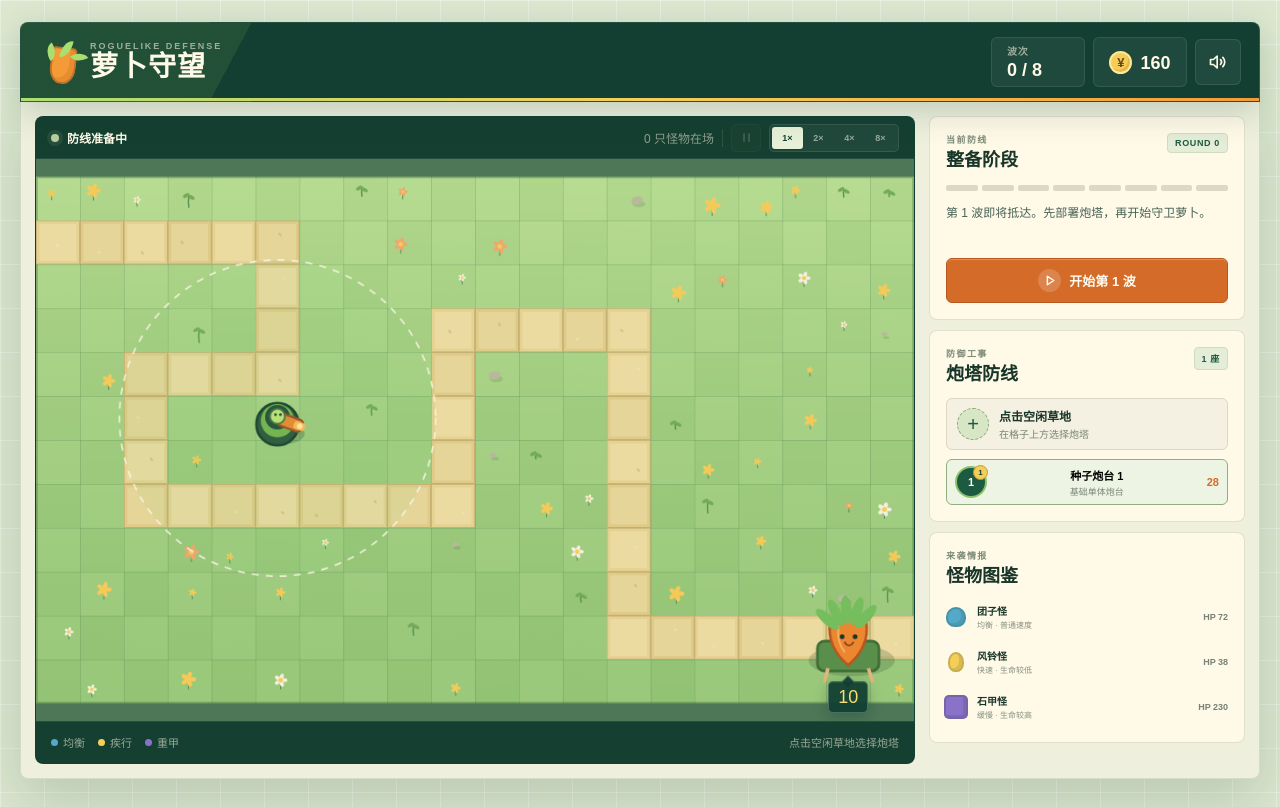
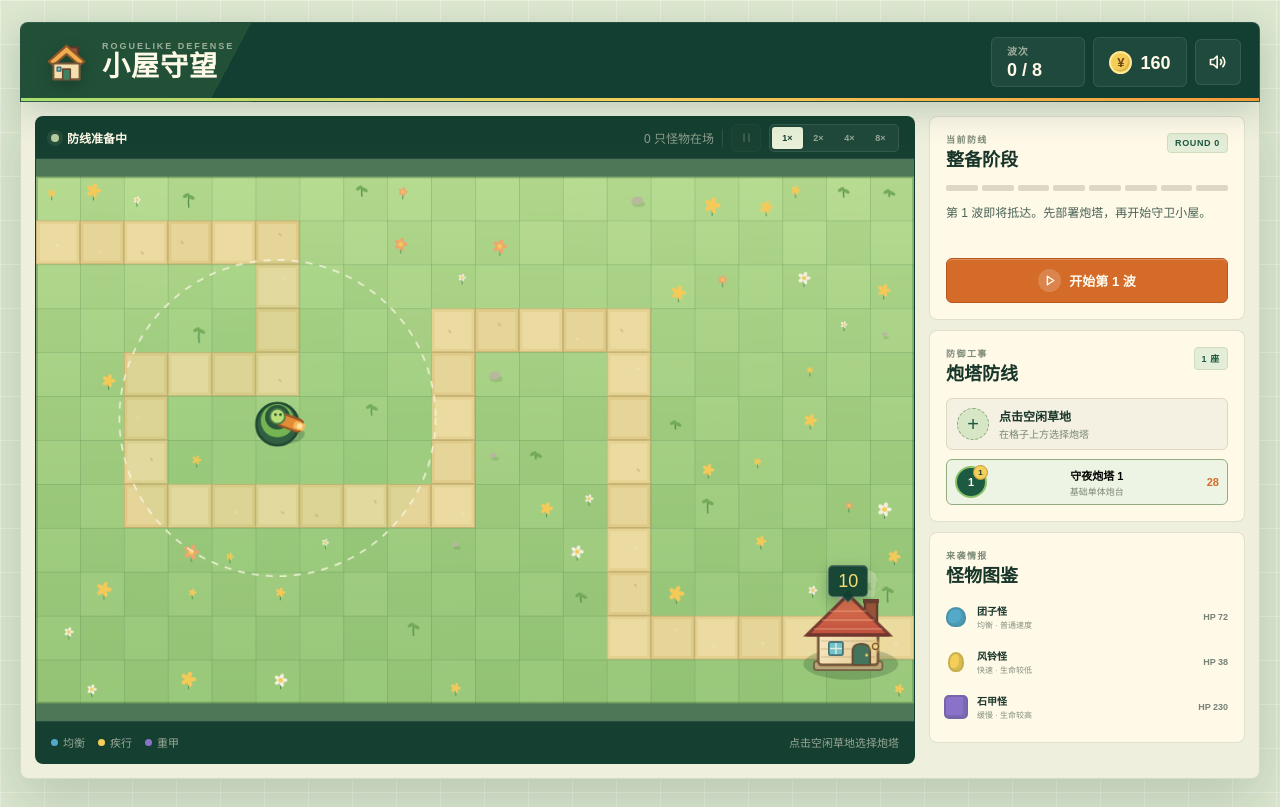
Before and after one commit to helicbamboo/carrot_rogue, a plain HTML site: page index.html in a window 1280 px wide. Drawn offline with Linux system fonts and the light colour scheme; animation ran at ten frames a second.

Commit message:
Add files via upload

```diff
--- a/game.js
+++ b/game.js
@@ -7,7 +7,7 @@
   const ui = {
     waveStat: document.getElementById("waveStat"),
     lifeStat: document.getElementById("lifeStat"),
-    carrotHealth: document.getElementById("carrotHealth"),
+    houseHealth: document.getElementById("houseHealth"),
     coinStat: document.getElementById("coinStat"),
     stageStatus: document.getElementById("stageStatus"),
     enemyCounter: document.getElementById("enemyCounter"),
@@ -63,7 +63,7 @@
   const GRID_ROWS = 12;
   const GRID_ORIGIN_X = 0;
   const GRID_ORIGIN_Y = (HEIGHT - GRID_ROWS * CELL_SIZE) / 2;
-  const CARROT_CELL = { col: 18, row: 10 };
+  const HOUSE_CELL = { col: 18, row: 10 };
   const STARTING_TOWER_CELL = { col: 5, row: 5 };
 
   function getCellId(col, row) {
@@ -194,15 +194,15 @@
 
   const affixes = [
     {
-      id: "heavy-seed",
-      name: "重型种核",
+      id: "heavy-core",
+      name: "重型弹芯",
       rarity: "精良",
-      description: "把每一颗种子压得更紧实，单发伤害显著提升。",
+      description: "换装高密度弹芯，使每一次命中造成更高伤害。",
       effectText: (tower) => `伤害 +32%`,
       apply: (tower) => {
         tower.damage *= 1.32;
       },
-      icon: "seed",
+      icon: "core",
       accent: "#f3b968",
       tint: "rgba(244, 155, 56, 0.14)",
     },
@@ -221,9 +221,9 @@
     },
     {
       id: "long-scope",
-      name: "高倍藤镜",
+      name: "高倍瞄具",
       rarity: "普通",
-      description: "枝条标尺延伸了侦测距离，射程覆盖更远弯道。",
+      description: "加长侦测标尺，让射程覆盖更远的道路弯角。",
       effectText: () => "射程 +26",
       apply: (tower) => {
         tower.range += 26;
@@ -234,9 +234,9 @@
     },
     {
       id: "crit-lens",
-      name: "露珠棱镜",
+      name: "精准棱镜",
       rarity: "稀有",
-      description: "凝聚晨露折射光线，命中要害时造成双倍伤害。",
+      description: "校准折射镜片，命中要害时造成双倍伤害。",
       effectText: () => "暴击率 +12%",
       apply: (tower) => {
         tower.critChance = Math.min(0.65, tower.critChance + 0.12);
@@ -249,7 +249,7 @@
       id: "loot-pouch",
       name: "战利品袋",
       rarity: "普通",
-      description: "击败怪物时收集更多散落种子，化作额外金币。",
+      description: "击败怪物时回收散落零件，换取额外金币。",
       effectText: () => "击杀金币 +30%",
       apply: (tower) => {
         tower.killBonus += 0.3;
@@ -273,9 +273,9 @@
     },
     {
       id: "steady-barrel",
-      name: "稳定藤管",
+      name: "稳定炮管",
       rarity: "精良",
-      description: "藤蔓加固炮管，每次射击都能稳定发挥更高威力。",
+      description: "加固炮管结构，每次射击都能稳定发挥更高威力。",
       effectText: () => "伤害 +18% · 射程 +12",
       apply: (tower) => {
         tower.damage *= 1.18;
@@ -300,9 +300,9 @@
     },
     {
       id: "armor-breaker",
-      name: "裂甲尖刺",
+      name: "裂甲弹头",
       rarity: "精良",
-      description: "尖锐种壳能撬开厚重石甲，专克迟缓的重甲怪物。",
+      description: "特制弹头能凿开厚重石甲，专克迟缓的重甲怪物。",
       effectText: () => "对重甲怪伤害 +30%",
       apply: (tower) => {
         tower.tankBonus += 0.3;
@@ -314,7 +314,7 @@
   ];
 
   const affixIcons = {
-    seed: '<path d="M12 3c3 3 5 6 5 9a5 5 0 0 1-10 0c0-3 2-6 5-9Z"></path><path d="M9 13c2-1 4-1 6 0"></path>',
+    core: '<circle cx="12" cy="12" r="5"></circle><path d="M12 3v4M12 17v4M3 12h4M17 12h4M5.6 5.6l2.8 2.8M15.6 15.6l2.8 2.8M18.4 5.6l-2.8 2.8M8.4 15.6l-2.8 2.8"></path>',
     bolt: '<path d="m13 2-8 12h6l-1 8 8-12h-6l1-8Z"></path>',
     scope: '<circle cx="12" cy="12" r="7"></circle><path d="M12 2v4M12 18v4M2 12h4M18 12h4"></path><circle cx="12" cy="12" r="2"></circle>',
     prism: '<path d="m12 3 8 15H4L12 3Z"></path><path d="M12 3v15M8 14h8"></path>',
@@ -602,7 +602,7 @@
       life: 0.9,
       maxLife: 0.9,
     });
-    showToast("种子炮台部署完成");
+    showToast("守夜炮塔部署完成");
     playSound("build");
     updateUI();
   }
@@ -1106,10 +1106,10 @@
     closeModal(ui.upgradeModal);
     ui.endDialog.classList.toggle("is-defeat", !won);
     ui.endKicker.textContent = won ? "防线战报" : "防线失守";
-    ui.endTitle.textContent = won ? "萝卜守住了" : "萝卜被偷家了";
+    ui.endTitle.textContent = won ? "小屋守住了" : "小屋失守了";
     ui.endCopy.textContent = won
       ? `你带着 ${towers.length} 座炮台穿过全部 ${MAX_WAVES} 波袭击，夜行防线完整运转。`
-      : "怪物还是摸到了萝卜。调整炮塔位置与词条组合，再守一次。";
+      : "怪物还是闯进了小屋。调整炮塔位置与词条组合，再守一次。";
     ui.endWave.textContent = `${state.wave} / ${MAX_WAVES}`;
     ui.endKills.textContent = state.kills;
     ui.endTowers.textContent = towers.length;
@@ -1122,9 +1122,9 @@
   function updateUI() {
     ui.waveStat.textContent = `${state.wave} / ${MAX_WAVES}`;
     ui.lifeStat.textContent = state.lives;
-    ui.carrotHealth.setAttribute("aria-label", `萝卜生命 ${state.lives}`);
-    ui.carrotHealth.classList.toggle("is-warning", state.lives <= 6 && state.lives > 3);
-    ui.carrotHealth.classList.toggle("is-critical", state.lives <= 3);
+    ui.houseHealth.setAttribute("aria-label", `小屋生命 ${state.lives}`);
+    ui.houseHealth.classList.toggle("is-warning", state.lives <= 6 && state.lives > 3);
+    ui.houseHealth.classList.toggle("is-critical", state.lives <= 3);
     ui.coinStat.textContent = state.coins;
     ui.towerCount.textContent = `${towers.length} 座`;
     ui.waveBadge.textContent = `ROUND ${state.wave}`;
@@ -1173,7 +1173,7 @@
       ui.missionCopy.textContent =
         state.wave > 0
           ? `第 ${nextWave} 波即将抵达。可以建造炮塔或调整防线。`
-          : "第 1 波即将抵达。先部署炮塔，再开始守卫萝卜。";
+          : "第 1 波即将抵达。先部署炮塔，再开始守卫小屋。";
       ui.waveButton.disabled = false;
       ui.waveButtonText.textContent = `开始第 ${nextWave} 波`;
       ui.statusDot.classList.remove("is-live");
@@ -1244,7 +1244,7 @@
       button.innerHTML = `
         <span class="tower-chip__icon" data-level="${tower.level}">${index + 1}</span>
         <span class="tower-chip__copy">
-          <strong>种子炮台 ${index + 1}</strong>
+          <strong>守夜炮塔 ${index + 1}</strong>
           <small>${tower.upgrades.length ? tower.upgrades.slice(-2).join(" · ") : "基础单体炮台"}</small>
         </span>
         <span class="tower-chip__damage">${Math.round(tower.damage)}</span>
@@ -1406,7 +1406,7 @@
     drawWorld();
     drawPath();
     drawDecorations();
-    drawCarrotHome();
+    drawHouse();
     drawBuildPreview();
     drawTowers();
     drawEnemies();
@@ -1578,76 +1578,141 @@
     });
   }
 
-  function drawCarrotHome() {
-    const { x, y } = getCellCenter(CARROT_CELL.col, CARROT_CELL.row);
+  function drawHouse() {
+    const { x, y } = getCellCenter(HOUSE_CELL.col, HOUSE_CELL.row);
     ctx.save();
     ctx.translate(x, y);
 
-    ctx.fillStyle = "rgba(37, 73, 42, 0.22)";
-    ctx.beginPath();
-    ctx.ellipse(4, 26, 49, 18, 0, 0, Math.PI * 2);
-    ctx.fill();
-
-    ctx.fillStyle = "#5a8f4b";
-    ctx.beginPath();
-    ctx.roundRect(-35, 4, 70, 34, 8);
-    ctx.fill();
-    ctx.strokeStyle = "#3f6e37";
+    ctx.fillStyle = "rgba(37, 73, 42, 0.25)";
+    ctx.beginPath();
+    ctx.ellipse(3, 30, 54, 18, 0, 0, Math.PI * 2);
+    ctx.fill();
+
+    ctx.fillStyle = "#b9a578";
+    ctx.strokeStyle = "#756244";
+    ctx.lineWidth = 2;
+    ctx.beginPath();
+    ctx.roundRect(-39, 27, 78, 10, 3);
+    ctx.fill();
+    ctx.stroke();
+
+    ctx.fillStyle = "#9a5339";
+    ctx.strokeStyle = "#613b2d";
+    ctx.lineWidth = 2.5;
+    ctx.beginPath();
+    ctx.roundRect(19, -42, 14, 30, 2);
+    ctx.fill();
+    ctx.stroke();
+    ctx.fillStyle = "#6b4031";
+    ctx.fillRect(17, -44, 18, 5);
+
+    const wallGradient = ctx.createLinearGradient(-34, -4, 34, 31);
+    wallGradient.addColorStop(0, "#f8e8c1");
+    wallGradient.addColorStop(1, "#e4c991");
+    ctx.fillStyle = wallGradient;
+    ctx.strokeStyle = "#78583b";
     ctx.lineWidth = 3;
+    ctx.beginPath();
+    ctx.roundRect(-34, -5, 68, 36, 4);
+    ctx.fill();
     ctx.stroke();
 
-    ctx.strokeStyle = "#e2b67e";
+    ctx.strokeStyle = "rgba(126, 88, 54, 0.3)";
+    ctx.lineWidth = 1.2;
+    for (const lineY of [4, 13, 22]) {
+      ctx.beginPath();
+      ctx.moveTo(-31, lineY);
+      ctx.lineTo(31, lineY);
+      ctx.stroke();
+    }
+
+    ctx.fillStyle = "#76c2ca";
+    ctx.strokeStyle = "#4b7273";
+    ctx.lineWidth = 2;
+    ctx.beginPath();
+    ctx.roundRect(-22, 5, 16, 15, 2);
+    ctx.fill();
+    ctx.stroke();
+    ctx.strokeStyle = "rgba(255, 249, 224, 0.8)";
+    ctx.lineWidth = 1.5;
+    ctx.beginPath();
+    ctx.moveTo(-14, 6);
+    ctx.lineTo(-14, 19);
+    ctx.moveTo(-21, 12.5);
+    ctx.lineTo(-7, 12.5);
+    ctx.stroke();
+
+    ctx.fillStyle = "#45745c";
+    ctx.strokeStyle = "#674b34";
+    ctx.lineWidth = 2.2;
+    ctx.beginPath();
+    ctx.moveTo(5, 31);
+    ctx.lineTo(5, 16);
+    ctx.quadraticCurveTo(5, 7, 15, 7);
+    ctx.quadraticCurveTo(25, 7, 25, 16);
+    ctx.lineTo(25, 31);
+    ctx.closePath();
+    ctx.fill();
+    ctx.stroke();
+    ctx.fillStyle = "#edc967";
+    ctx.beginPath();
+    ctx.arc(21, 20, 1.7, 0, Math.PI * 2);
+    ctx.fill();
+
+    const lampGlow = ctx.createRadialGradient(31, 10, 1, 31, 10, 9);
+    lampGlow.addColorStop(0, "rgba(255, 220, 118, 0.7)");
+    lampGlow.addColorStop(1, "rgba(255, 220, 118, 0)");
+    ctx.fillStyle = lampGlow;
+    ctx.beginPath();
+    ctx.arc(31, 10, 9, 0, Math.PI * 2);
+    ctx.fill();
+    ctx.fillStyle = "#f6d77d";
+    ctx.strokeStyle = "#6d5134";
+    ctx.lineWidth = 1.5;
+    ctx.beginPath();
+    ctx.arc(31, 10, 3.5, 0, Math.PI * 2);
+    ctx.fill();
+    ctx.stroke();
+
+    const roofGradient = ctx.createLinearGradient(0, -49, 0, -2);
+    roofGradient.addColorStop(0, "#e57a53");
+    roofGradient.addColorStop(1, "#bd4f3d");
+    ctx.fillStyle = roofGradient;
+    ctx.strokeStyle = "#793c31";
+    ctx.lineWidth = 3.5;
+    ctx.beginPath();
+    ctx.moveTo(-47, -3);
+    ctx.lineTo(0, -49);
+    ctx.lineTo(47, -3);
+    ctx.closePath();
+    ctx.fill();
+    ctx.stroke();
+
+    ctx.strokeStyle = "rgba(255, 217, 177, 0.36)";
+    ctx.lineWidth = 1.5;
+    for (let i = 0; i < 3; i += 1) {
+      const lineY = -10 - i * 10;
+      const halfWidth = 39 - i * 9;
+      ctx.beginPath();
+      ctx.moveTo(-halfWidth, lineY);
+      ctx.lineTo(halfWidth, lineY);
+      ctx.stroke();
+    }
+
+    ctx.strokeStyle = "#71372e";
     ctx.lineWidth = 4;
     ctx.beginPath();
-    ctx.moveTo(-23, 35);
-    ctx.lineTo(-27, 51);
-    ctx.moveTo(23, 35);
-    ctx.lineTo(28, 51);
+    ctx.moveTo(-47, -3);
+    ctx.lineTo(47, -3);
     ctx.stroke();
 
-    const pulse = 1 + Math.sin(state.time * 2.2) * 0.025;
-    ctx.save();
-    ctx.scale(pulse, pulse);
-    ctx.fillStyle = "#ec8730";
-    ctx.strokeStyle = "#b95723";
-    ctx.lineWidth = 3;
-    ctx.beginPath();
-    ctx.moveTo(-21, -18);
-    ctx.quadraticCurveTo(-25, 11, 0, 32);
-    ctx.quadraticCurveTo(25, 11, 21, -18);
-    ctx.quadraticCurveTo(0, -28, -21, -18);
-    ctx.closePath();
-    ctx.fill();
-    ctx.stroke();
-
-    ctx.strokeStyle = "rgba(255, 214, 148, 0.6)";
-    ctx.lineWidth = 2;
-    ctx.beginPath();
-    ctx.moveTo(-11, -14);
-    ctx.quadraticCurveTo(-14, 4, -4, 17);
-    ctx.stroke();
-
-    ctx.fillStyle = "#17352b";
-    ctx.beginPath();
-    ctx.arc(-7, -1, 2.7, 0, Math.PI * 2);
-    ctx.arc(8, -1, 2.7, 0, Math.PI * 2);
-    ctx.fill();
-    ctx.strokeStyle = "#7e3b22";
-    ctx.lineWidth = 1.8;
-    ctx.beginPath();
-    ctx.arc(1, 4, 5, 0.15, Math.PI - 0.15);
-    ctx.stroke();
-
-    ctx.fillStyle = "#76bd5d";
-    for (let i = 0; i < 5; i += 1) {
-      ctx.save();
-      ctx.rotate(-0.85 + i * 0.39);
-      ctx.beginPath();
-      ctx.ellipse(0, -32, 6, 17, 0, 0, Math.PI * 2);
-      ctx.fill();
-      ctx.restore();
-    }
-    ctx.restore();
+    const smokeDrift = Math.sin(state.time * 1.8) * 2;
+    ctx.fillStyle = "rgba(241, 240, 221, 0.34)";
+    ctx.beginPath();
+    ctx.arc(26 + smokeDrift, -50, 4.5, 0, Math.PI * 2);
+    ctx.arc(31 + smokeDrift * 1.4, -59, 6, 0, Math.PI * 2);
+    ctx.arc(25 + smokeDrift * 1.8, -69, 7, 0, Math.PI * 2);
+    ctx.fill();
 
     ctx.restore();
   }
--- a/index.html
+++ b/index.html
@@ -5,21 +5,27 @@
     <meta name="viewport" content="width=device-width, initial-scale=1.0" />
     <meta
       name="description"
-      content="一款纯静态的保卫萝卜肉鸽塔防小游戏，每波结束后选择炮塔与词条强化。"
+      content="一款纯静态、无服务端的肉鸽塔防小游戏，每波结束后选择炮塔与词条强化。"
     />
-    <title>萝卜守望 · 夜行防线</title>
+    <title>小屋守望 · 夜行防线</title>
     <link rel="stylesheet" href="styles.css" />
   </head>
   <body>
     <div class="app-shell">
       <header class="topbar">
         <div class="brand">
-          <span class="carrot-mark" aria-hidden="true">
-            <span class="carrot-mark__leaf"></span>
+          <span class="house-mark" aria-hidden="true">
+            <svg viewBox="0 0 48 48">
+              <path class="house-mark__chimney" d="M28 16V8h8v14"></path>
+              <path class="house-mark__roof" d="M5 23 24 6l19 17-5 4-14-12L10 27Z"></path>
+              <path class="house-mark__wall" d="M10 25h28v17H10Z"></path>
+              <path class="house-mark__door" d="M20 42V31h8v11"></path>
+              <path class="house-mark__window" d="M14 29h4v4h-4Z"></path>
+            </svg>
           </span>
           <div>
             <p class="brand__eyebrow">ROGUELIKE DEFENSE</p>
-            <h1>萝卜守望</h1>
+            <h1>小屋守望</h1>
           </div>
         </div>
 
@@ -119,7 +125,7 @@
               id="gameCanvas"
               width="1000"
               height="640"
-              aria-label="保卫萝卜战场，点击空闲草地建造炮塔，点击怪物可优先攻击"
+              aria-label="夜行防线战场，点击空闲草地建造炮塔，点击怪物可优先攻击"
             ></canvas>
             <div
               class="tower-picker"
@@ -150,7 +156,7 @@
                   </svg>
                 </span>
                 <span class="tower-option__copy">
-                  <strong>种子炮塔</strong>
+                  <strong>守夜炮塔</strong>
                   <small>单体攻击 · 射程 180</small>
                 </span>
                 <span class="tower-option__price">
@@ -161,10 +167,10 @@
               <p class="tower-picker__note" id="towerPickerNote">点击炮塔完成部署</p>
             </div>
             <div
-              class="carrot-health"
-              id="carrotHealth"
+              class="house-health"
+              id="houseHealth"
               role="status"
-              aria-label="萝卜生命 10"
+              aria-label="小屋生命 10"
             >
               <strong id="lifeStat">10</strong>
             </div>
@@ -211,7 +217,7 @@
             <div class="wave-track" id="waveTrack" aria-label="波次进度"></div>
 
             <div class="mission-copy" id="missionCopy">
-              第 1 波即将抵达。先部署炮塔，再开始守卫萝卜。
+              第 1 波即将抵达。先部署炮塔，再开始守卫小屋。
             </div>
 
             <button class="primary-button" id="waveButton" type="button">
@@ -327,7 +333,7 @@
       <section class="end-dialog" role="dialog" aria-modal="true" aria-labelledby="endTitle">
         <span class="end-dialog__mark" id="endMark" aria-hidden="true"></span>
         <span class="section-kicker" id="endKicker">防线战报</span>
-        <h2 id="endTitle">萝卜守住了</h2>
+        <h2 id="endTitle">小屋守住了</h2>
         <p id="endCopy"></p>
         <div class="end-stats">
           <span><small>抵达波次</small><strong id="endWave">8</strong></span>
--- a/styles.css
+++ b/styles.css
@@ -124,59 +124,48 @@ svg {
   letter-spacing: 0.22em;
 }
 
-.carrot-mark {
-  position: relative;
-  display: block;
-  width: 34px;
+.house-mark {
+  display: grid;
+  width: 46px;
   height: 48px;
-}
-
-.carrot-mark::before {
-  position: absolute;
-  bottom: 2px;
-  left: 7px;
-  width: 22px;
-  height: 33px;
-  content: "";
-  background: var(--orange);
-  border: 2px solid rgba(83, 42, 17, 0.35);
-  border-radius: 5px 5px 46% 46%;
-  transform: rotate(7deg);
-  box-shadow: inset -5px -4px 0 rgba(183, 80, 28, 0.2);
-}
-
-.carrot-mark__leaf,
-.carrot-mark__leaf::before,
-.carrot-mark__leaf::after {
-  position: absolute;
-  content: "";
-  background: var(--leaf-bright);
-  border-radius: 100% 0 100% 0;
-  transform-origin: bottom center;
-}
-
-.carrot-mark__leaf {
-  top: 2px;
-  left: 16px;
-  width: 11px;
-  height: 18px;
-  transform: rotate(12deg);
-}
-
-.carrot-mark__leaf::before {
-  top: 5px;
-  left: -9px;
-  width: 11px;
-  height: 15px;
-  transform: rotate(-45deg);
-}
-
-.carrot-mark__leaf::after {
-  top: 4px;
-  right: -8px;
-  width: 10px;
-  height: 15px;
-  transform: rotate(50deg);
+  place-items: center;
+  filter: drop-shadow(0 5px 7px rgba(4, 24, 17, 0.28));
+}
+
+.house-mark svg {
+  width: 45px;
+  height: 45px;
+  overflow: visible;
+}
+
+.house-mark__chimney {
+  fill: #9a5339;
+  stroke: #60392c;
+  stroke-width: 2;
+}
+
+.house-mark__roof {
+  fill: #f0ad4e;
+  stroke: #8d542b;
+  stroke-width: 2.2;
+}
+
+.house-mark__wall {
+  fill: #f5dfaf;
+  stroke: #79583b;
+  stroke-width: 2.2;
+}
+
+.house-mark__door {
+  fill: #3f8060;
+  stroke: #6b4a33;
+  stroke-width: 1.8;
+}
+
+.house-mark__window {
+  fill: #75c4d2;
+  stroke: #456f72;
+  stroke-width: 1.5;
 }
 
 .hud {
@@ -611,9 +600,9 @@ svg {
   color: #a54f45;
 }
 
-.carrot-health {
+.house-health {
   position: absolute;
-  bottom: clamp(5px, 1.4%, 12px);
+  top: 78%;
   left: 92.5%;
   z-index: 3;
   display: flex;
@@ -633,31 +622,31 @@ svg {
   box-shadow:
     0 5px 14px rgba(16, 52, 38, 0.28),
     inset 0 1px 0 rgba(255, 255, 255, 0.08);
-  transform: translateX(-50%);
-}
-
-.carrot-health::before {
+  transform: translate(-50%, -100%);
+}
+
+.house-health::after {
   position: absolute;
-  top: -5px;
+  bottom: -5px;
   left: 50%;
   width: 8px;
   height: 8px;
   content: "";
   background: rgba(18, 63, 49, 0.94);
-  border-top: 1px solid rgba(255, 249, 232, 0.24);
-  border-left: 1px solid rgba(255, 249, 232, 0.24);
+  border-right: 1px solid rgba(255, 249, 232, 0.24);
+  border-bottom: 1px solid rgba(255, 249, 232, 0.24);
   transform: translateX(-50%) rotate(45deg);
 }
 
-.carrot-health strong {
+.house-health strong {
   font: inherit;
 }
 
-.carrot-health.is-warning {
+.house-health.is-warning {
   color: #ffc75e;
 }
 
-.carrot-health.is-critical {
+.house-health.is-critical {
   color: #ff9c8d;
 }
 
@@ -1650,10 +1639,10 @@ svg {
     gap: 8px;
   }
 
-  .carrot-mark {
-    width: 27px;
-    height: 39px;
-    transform: scale(0.82);
+  .house-mark {
+    width: 38px;
+    height: 40px;
+    transform: scale(0.86);
     transform-origin: left center;
   }
 
```
Also changed, not shown: 1 other file.
